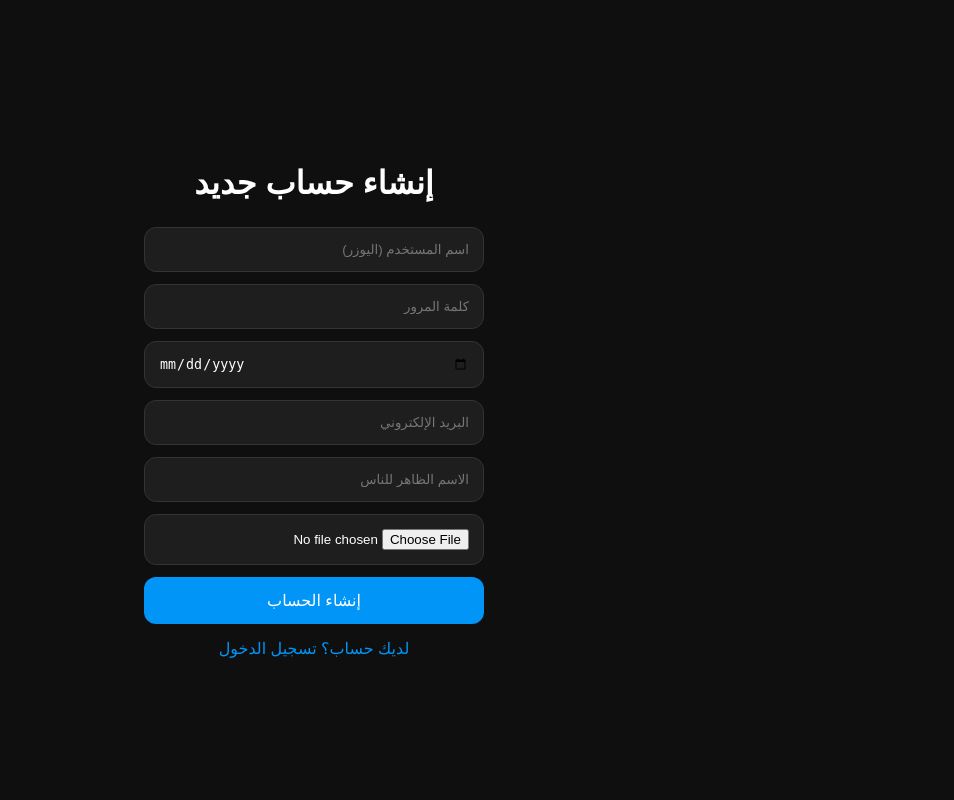
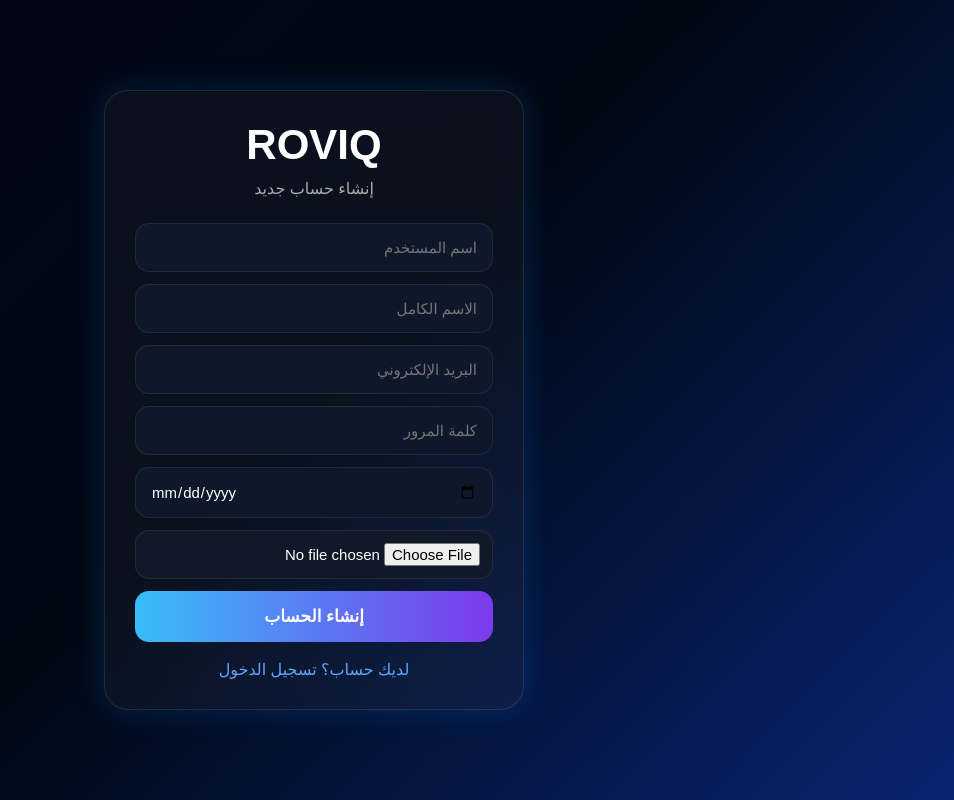
Before and after one commit to flwzrnt3-png/RoqLanChat, a Flask app: page /register in a window 1280 px wide. Shown: the whole page, without its empty margins (326-1280 px from the left). Run offline with Flask 3, Linux system fonts and the light colour scheme.

Commit message:
Update register.html

```diff
--- a/templates/register.html
+++ b/templates/register.html
@@ -1,78 +1,136 @@
 <!DOCTYPE html>
-<html dir="rtl">
+<html lang="ar" dir="rtl">
 <head>
 <meta charset="UTF-8">
-<title>إنشاء حساب - RoqLan Chat</title>
+<meta name="viewport" content="width=device-width, initial-scale=1.0">
+
+<title>إنشاء حساب - ROVIQ</title>
 
 <style>
 
+*{
+margin:0;
+padding:0;
+box-sizing:border-box;
+font-family:Arial,sans-serif;
+}
+
 body{
-background:#0f0f0f;
-font-family:Arial;
-color:white;
+background:linear-gradient(135deg,#020617,#000814,#0a2472);
+min-height:100vh;
 display:flex;
 justify-content:center;
 align-items:center;
-height:100vh;
-margin:0;
+padding:20px;
 }
 
 .box{
-width:340px;
+width:100%;
+max-width:420px;
+background:rgba(255,255,255,0.04);
+backdrop-filter:blur(15px);
+border:1px solid rgba(255,255,255,0.1);
+border-radius:24px;
+padding:30px;
+box-shadow:0 0 30px rgba(0,140,255,.2);
 }
 
-h1{
+.logo{
 text-align:center;
+font-size:42px;
+font-weight:bold;
+margin-bottom:10px;
+color:white;
+}
+
+.subtitle{
+text-align:center;
+color:#aaa;
 margin-bottom:25px;
 }
 
 input{
 width:100%;
-padding:14px;
+padding:15px;
 margin-bottom:12px;
-background:#1e1e1e;
-border:1px solid #333;
-border-radius:12px;
+border:none;
+outline:none;
+border-radius:14px;
+background:#0f172a;
 color:white;
-box-sizing:border-box;
+font-size:15px;
+border:1px solid rgba(255,255,255,.08);
+}
+
+input:focus{
+border-color:#4f46e5;
+}
+
+.file{
+background:#111827;
+padding:12px;
 }
 
 button{
 width:100%;
-padding:14px;
-background:#0095f6;
+padding:15px;
 border:none;
-border-radius:12px;
+border-radius:14px;
+background:linear-gradient(90deg,#38bdf8,#7c3aed);
 color:white;
-font-size:16px;
+font-size:17px;
+font-weight:bold;
 cursor:pointer;
+transition:.3s;
 }
 
-a{
-color:#0095f6;
+button:hover{
+transform:scale(1.02);
+}
+
+.login-link{
+margin-top:18px;
+text-align:center;
+}
+
+.login-link a{
+color:#60a5fa;
 text-decoration:none;
 }
 
-.login-link{
-text-align:center;
-margin-top:15px;
+.login-link a:hover{
+text-decoration:underline;
 }
 
 </style>
-
 </head>
 <body>
 
 <div class="box">
 
-<h1>إنشاء حساب جديد</h1>
+<div class="logo">ROVIQ</div>
+
+<div class="subtitle">
+إنشاء حساب جديد
+</div>
 
 <form method="POST" enctype="multipart/form-data">
 
 <input
 type="text"
 name="username"
-placeholder="اسم المستخدم (اليوزر)"
+placeholder="اسم المستخدم"
+required>
+
+<input
+type="text"
+name="full_name"
+placeholder="الاسم الكامل">
+
+<input
+type="email"
+name="email"
+placeholder="البريد الإلكتروني"
 required>
 
 <input
@@ -87,17 +145,7 @@ name="birth_date"
 required>
 
 <input
-type="email"
-name="email"
-placeholder="البريد الإلكتروني"
-required>
-
-<input
-type="text"
-name="full_name"
-placeholder="الاسم الظاهر للناس">
-
-<input
+class="file"
 type="file"
 name="profile_pic"
 accept="image/*">
@@ -109,10 +157,12 @@ accept="image/*">
 </form>
 
 <div class="login-link">
-<a href="/">لديك حساب؟ تسجيل الدخول</a>
+<a href="/">
+لديك حساب؟ تسجيل الدخول
+</a>
 </div>
 
 </div>
 
 </body>
-    </html>
+</html>
```
